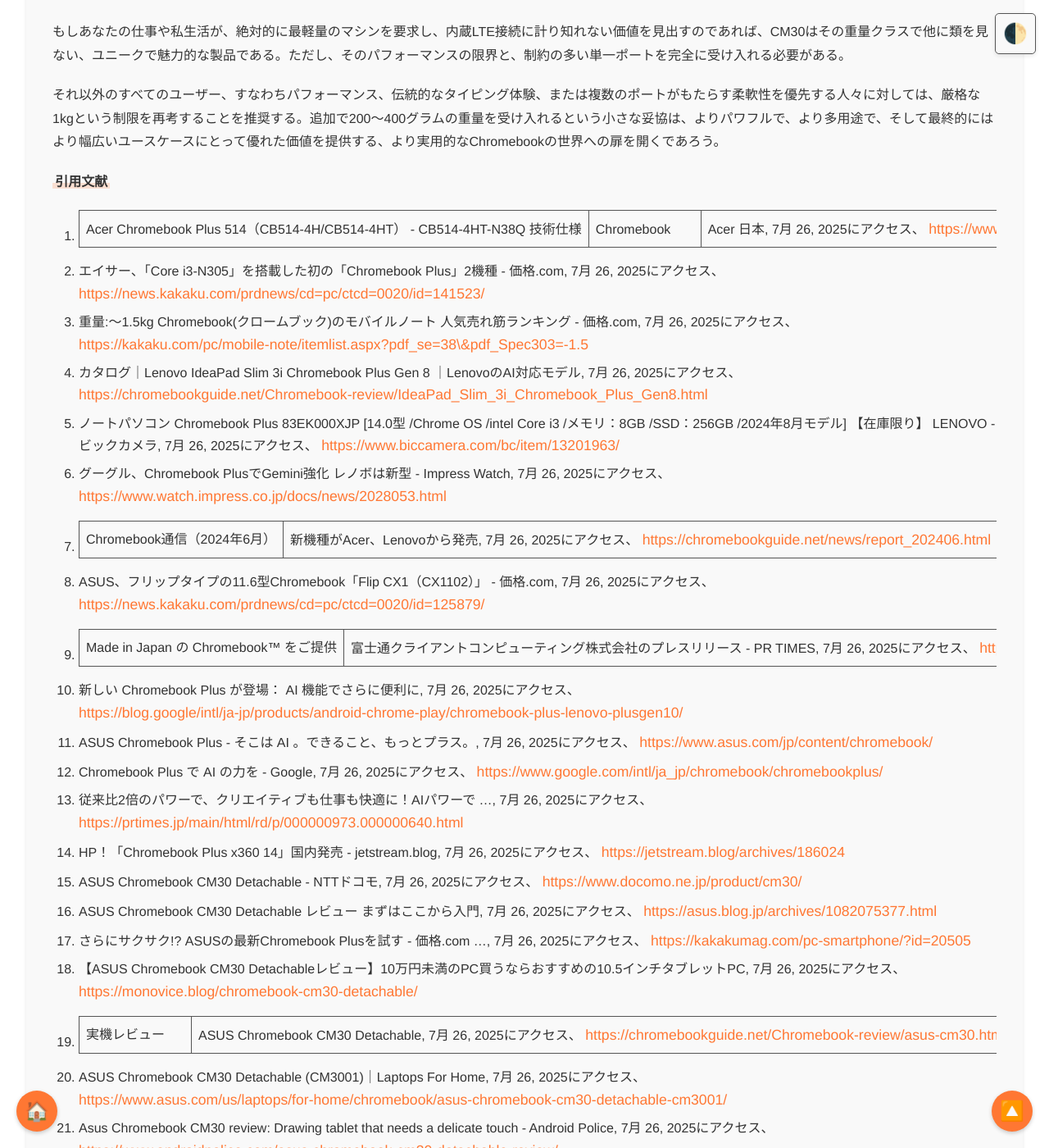
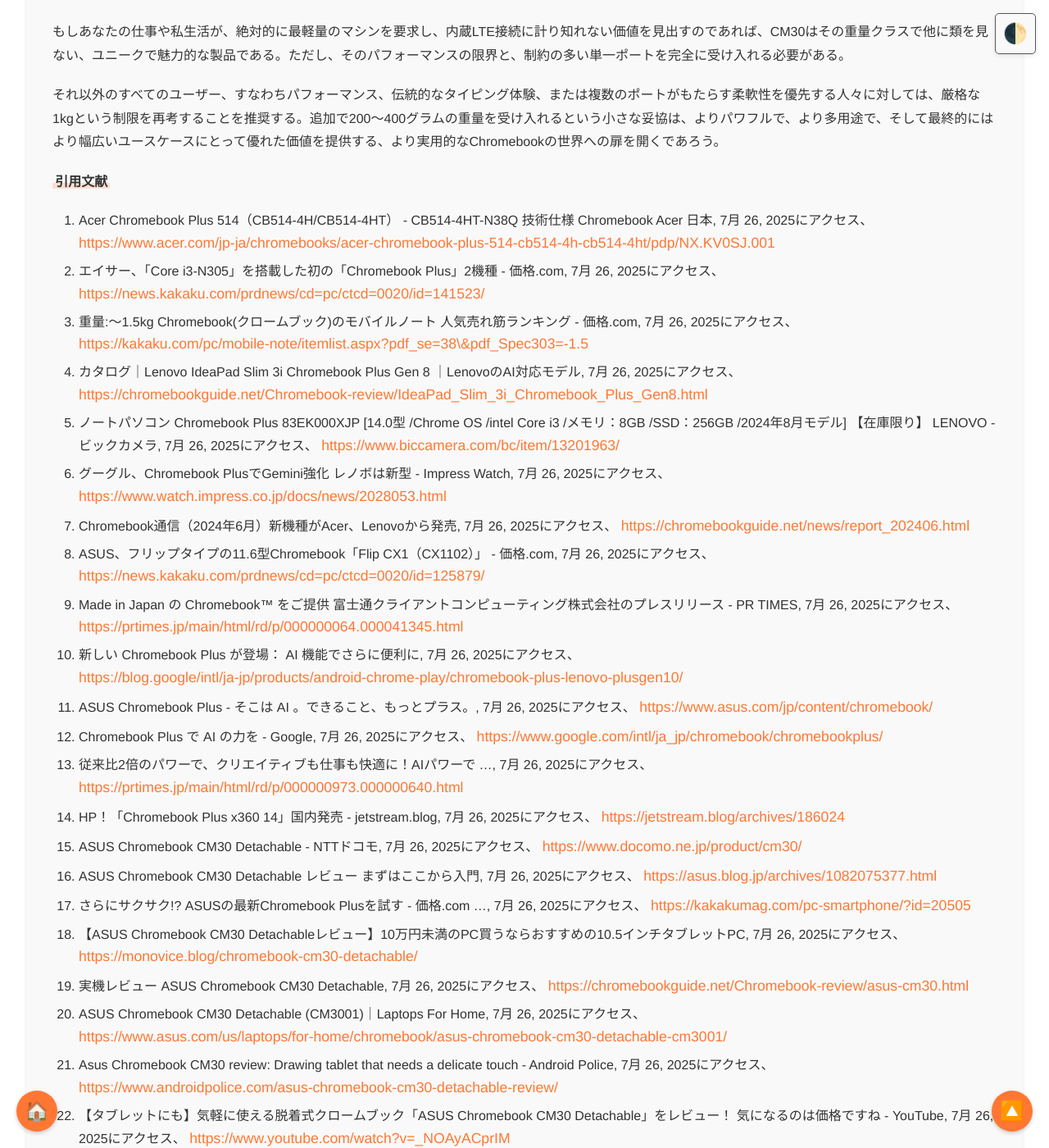
Before and after one commit to aegisfleet/share-deepresearch, a Jekyll site: the page built from _topics/lightweight-chromebook/index.md, in a window 1280 px wide and 1400 px high, scrolled down 6511 px. Shown: the whole window at 82% size. Built offline with Jekyll 4.4.1, drawn with Linux system fonts in a browser that asks for light colours.

Commit message:
Auto update files

```diff
--- a/_topics/lightweight-chromebook/index.md
+++ b/_topics/lightweight-chromebook/index.md
@@ -129,15 +129,15 @@ CM30は、**携帯性と常時接続性が他のすべての考慮事項を凌
 
 #### **引用文献**
 
-1. Acer Chromebook Plus 514（CB514-4H/CB514-4HT） \- CB514-4HT-N38Q 技術仕様 | Chromebook | Acer 日本, 7月 26, 2025にアクセス、 [https://www.acer.com/jp-ja/chromebooks/acer-chromebook-plus-514-cb514-4h-cb514-4ht/pdp/NX.KV0SJ.001](https://www.acer.com/jp-ja/chromebooks/acer-chromebook-plus-514-cb514-4h-cb514-4ht/pdp/NX.KV0SJ.001)
+1. Acer Chromebook Plus 514（CB514-4H/CB514-4HT） \- CB514-4HT-N38Q 技術仕様 Chromebook Acer 日本, 7月 26, 2025にアクセス、 [https://www.acer.com/jp-ja/chromebooks/acer-chromebook-plus-514-cb514-4h-cb514-4ht/pdp/NX.KV0SJ.001](https://www.acer.com/jp-ja/chromebooks/acer-chromebook-plus-514-cb514-4h-cb514-4ht/pdp/NX.KV0SJ.001)
 2. エイサー、「Core i3-N305」を搭載した初の「Chromebook Plus」2機種 \- 価格.com, 7月 26, 2025にアクセス、 [https://news.kakaku.com/prdnews/cd=pc/ctcd=0020/id=141523/](https://news.kakaku.com/prdnews/cd=pc/ctcd=0020/id=141523/)
 3. 重量:～1.5kg Chromebook(クロームブック)のモバイルノート 人気売れ筋ランキング \- 価格.com, 7月 26, 2025にアクセス、 [https://kakaku.com/pc/mobile-note/itemlist.aspx?pdf\_se=38\&pdf\_Spec303=-1.5](https://kakaku.com/pc/mobile-note/itemlist.aspx?pdf_se=38&pdf_Spec303=-1.5)
 4. カタログ｜Lenovo IdeaPad Slim 3i Chromebook Plus Gen 8 ｜LenovoのAI対応モデル, 7月 26, 2025にアクセス、 [https://chromebookguide.net/Chromebook-review/IdeaPad\_Slim\_3i\_Chromebook\_Plus\_Gen8.html](https://chromebookguide.net/Chromebook-review/IdeaPad_Slim_3i_Chromebook_Plus_Gen8.html)
 5. ノートパソコン Chromebook Plus 83EK000XJP \[14.0型 /Chrome OS /intel Core i3 /メモリ：8GB /SSD：256GB /2024年8月モデル\] 【在庫限り】 LENOVO \- ビックカメラ, 7月 26, 2025にアクセス、 [https://www.biccamera.com/bc/item/13201963/](https://www.biccamera.com/bc/item/13201963/)
 6. グーグル、Chromebook PlusでGemini強化 レノボは新型 \- Impress Watch, 7月 26, 2025にアクセス、 [https://www.watch.impress.co.jp/docs/news/2028053.html](https://www.watch.impress.co.jp/docs/news/2028053.html)
-7. Chromebook通信（2024年6月）| 新機種がAcer、Lenovoから発売, 7月 26, 2025にアクセス、 [https://chromebookguide.net/news/report\_202406.html](https://chromebookguide.net/news/report_202406.html)
+7. Chromebook通信（2024年6月）新機種がAcer、Lenovoから発売, 7月 26, 2025にアクセス、 [https://chromebookguide.net/news/report\_202406.html](https://chromebookguide.net/news/report_202406.html)
 8. ASUS、フリップタイプの11.6型Chromebook「Flip CX1（CX1102）」 \- 価格.com, 7月 26, 2025にアクセス、 [https://news.kakaku.com/prdnews/cd=pc/ctcd=0020/id=125879/](https://news.kakaku.com/prdnews/cd=pc/ctcd=0020/id=125879/)
-9. Made in Japan の Chromebook™ をご提供 | 富士通クライアントコンピューティング株式会社のプレスリリース \- PR TIMES, 7月 26, 2025にアクセス、 [https://prtimes.jp/main/html/rd/p/000000064.000041345.html](https://prtimes.jp/main/html/rd/p/000000064.000041345.html)
+9. Made in Japan の Chromebook™ をご提供 富士通クライアントコンピューティング株式会社のプレスリリース \- PR TIMES, 7月 26, 2025にアクセス、 [https://prtimes.jp/main/html/rd/p/000000064.000041345.html](https://prtimes.jp/main/html/rd/p/000000064.000041345.html)
 10. 新しい Chromebook Plus が登場： AI 機能でさらに便利に, 7月 26, 2025にアクセス、 [https://blog.google/intl/ja-jp/products/android-chrome-play/chromebook-plus-lenovo-plusgen10/](https://blog.google/intl/ja-jp/products/android-chrome-play/chromebook-plus-lenovo-plusgen10/)
 11. ASUS Chromebook Plus \- そこは AI 。できること、もっとプラス。, 7月 26, 2025にアクセス、 [https://www.asus.com/jp/content/chromebook/](https://www.asus.com/jp/content/chromebook/)
 12. Chromebook Plus で AI の力を \- Google, 7月 26, 2025にアクセス、 [https://www.google.com/intl/ja\_jp/chromebook/chromebookplus/](https://www.google.com/intl/ja_jp/chromebook/chromebookplus/)
@@ -147,7 +147,7 @@ CM30は、**携帯性と常時接続性が他のすべての考慮事項を凌
 16. ASUS Chromebook CM30 Detachable レビュー まずはここから入門, 7月 26, 2025にアクセス、 [https://asus.blog.jp/archives/1082075377.html](https://asus.blog.jp/archives/1082075377.html)
 17. さらにサクサク\!? ASUSの最新Chromebook Plusを試す \- 価格.com ..., 7月 26, 2025にアクセス、 [https://kakakumag.com/pc-smartphone/?id=20505](https://kakakumag.com/pc-smartphone/?id=20505)
 18. 【ASUS Chromebook CM30 Detachableレビュー】10万円未満のPC買うならおすすめの10.5インチタブレットPC, 7月 26, 2025にアクセス、 [https://monovice.blog/chromebook-cm30-detachable/](https://monovice.blog/chromebook-cm30-detachable/)
-19. 実機レビュー | ASUS Chromebook CM30 Detachable, 7月 26, 2025にアクセス、 [https://chromebookguide.net/Chromebook-review/asus-cm30.html](https://chromebookguide.net/Chromebook-review/asus-cm30.html)
+19. 実機レビュー ASUS Chromebook CM30 Detachable, 7月 26, 2025にアクセス、 [https://chromebookguide.net/Chromebook-review/asus-cm30.html](https://chromebookguide.net/Chromebook-review/asus-cm30.html)
 20. ASUS Chromebook CM30 Detachable (CM3001)｜Laptops For Home, 7月 26, 2025にアクセス、 [https://www.asus.com/us/laptops/for-home/chromebook/asus-chromebook-cm30-detachable-cm3001/](https://www.asus.com/us/laptops/for-home/chromebook/asus-chromebook-cm30-detachable-cm3001/)
 21. Asus Chromebook CM30 review: Drawing tablet that needs a delicate touch \- Android Police, 7月 26, 2025にアクセス、 [https://www.androidpolice.com/asus-chromebook-cm30-detachable-review/](https://www.androidpolice.com/asus-chromebook-cm30-detachable-review/)
 22. 【タブレットにも】気軽に使える脱着式クロームブック「ASUS Chromebook CM30 Detachable」をレビュー！ 気になるのは価格ですね \- YouTube, 7月 26, 2025にアクセス、 [https://www.youtube.com/watch?v=\_NOAyACprIM](https://www.youtube.com/watch?v=_NOAyACprIM)
--- a/_topics/lightweight-chromebook/infographic.html
+++ b/_topics/lightweight-chromebook/infographic.html
@@ -1,6 +1,9 @@
 <!DOCTYPE html>
 <html lang="ja">
 <head>
+    <script async src="https://pagead2.googlesyndication.com/pagead/js/adsbygoogle.js?client=ca-pub-3122674942116250" crossorigin="anonymous"></script>
+    <link rel="icon" type="image/png" sizes="32x32" href="/share-deepresearch/assets/favicon/favicon-32x32.png">
+    <link rel="icon" type="image/png" sizes="16x16" href="/share-deepresearch/assets/favicon/favicon-16x16.png">
     <meta charset="UTF-8">
     <meta name="viewport" content="width=device-width, initial-scale=1.0">
     <title>インフォグラフィック：2024年 1kg未満Chromebookの真実</title>
```
